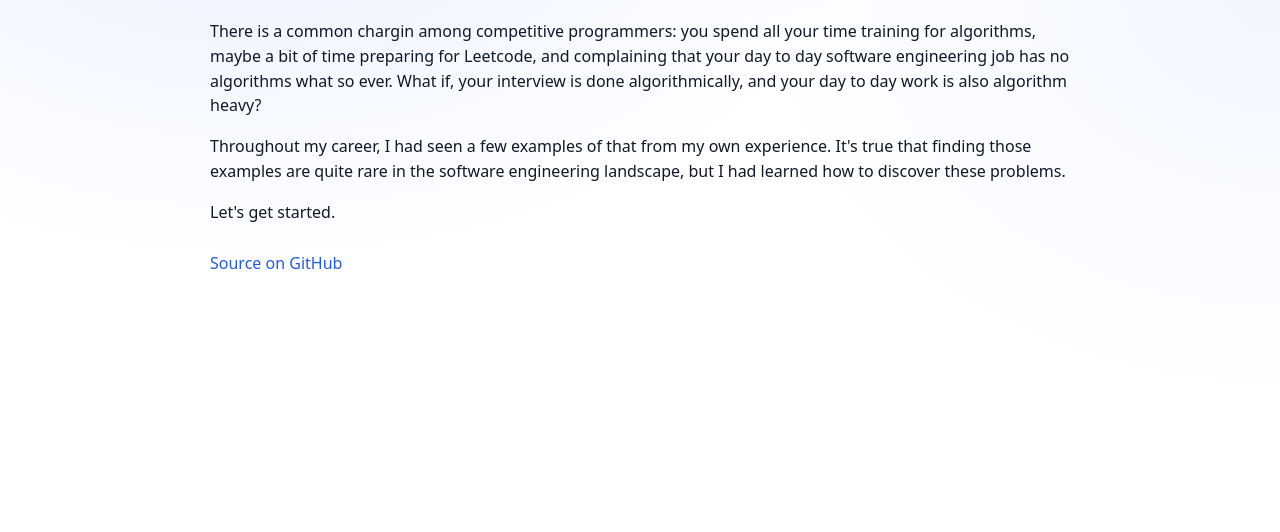
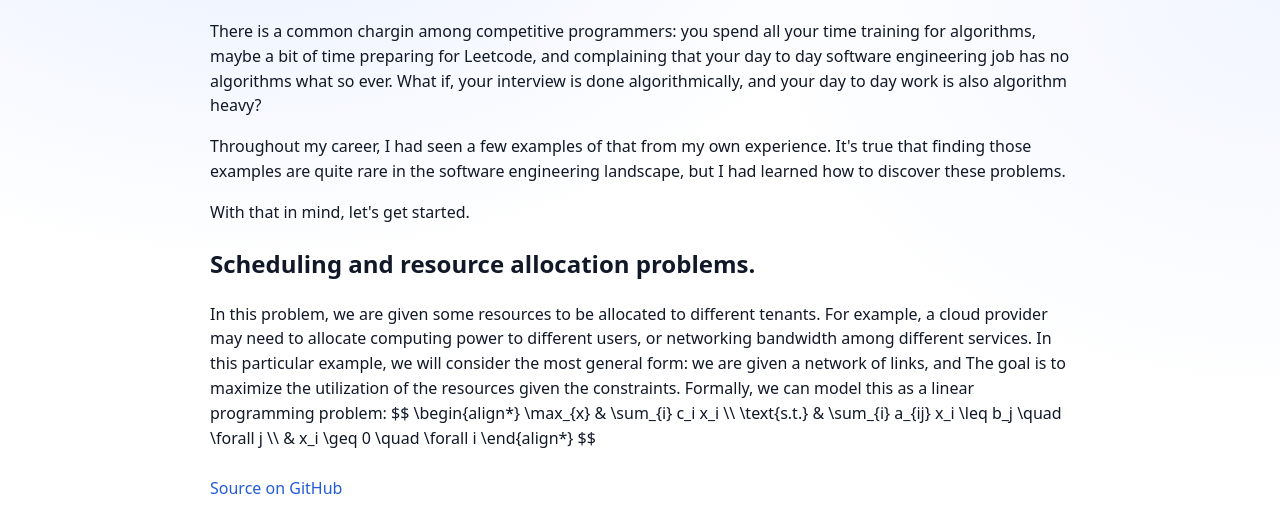
Before and after one commit to ll931110again/ll931110again.github.io, a plain HTML site: page posts/algorithms-in-the-real-world.html in a window 1280 px wide. Shown: the part 172-704 px from the top of the page. Drawn offline with Linux system fonts and the light colour scheme.

Commit message:
Add linear programming formulation

```diff
--- a/posts/algorithms-in-the-real-world.html
+++ b/posts/algorithms-in-the-real-world.html
@@ -35,7 +35,29 @@
           </p>
 
           <p>
-            Let's get started.
+            With that in mind, let's get started.
+          </p>
+
+          <h2>
+            Scheduling and resource allocation problems.
+          </h2>
+
+          <p>
+            In this problem, we are given some resources to be allocated to different tenants. For example, a cloud provider may need to allocate
+            computing power to different users, or networking bandwidth among different services. In this particular example, we will consider the most
+            general form: we are given a network of links, and
+
+            The goal is to maximize the utilization of the resources given the constraints.
+
+            Formally, we can model this as a linear programming problem:
+
+            $$
+            \begin{align*}
+            \max_{x} & \sum_{i} c_i x_i \\
+            \text{s.t.} & \sum_{i} a_{ij} x_i \leq b_j \quad \forall j \\
+            & x_i \geq 0 \quad \forall i
+            \end{align*}
+            $$
           </p>
         </div>
       </article>
```
